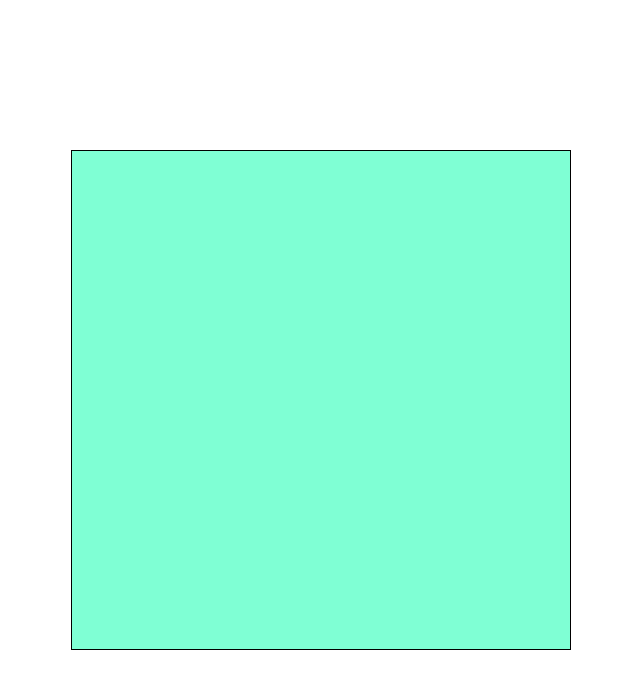
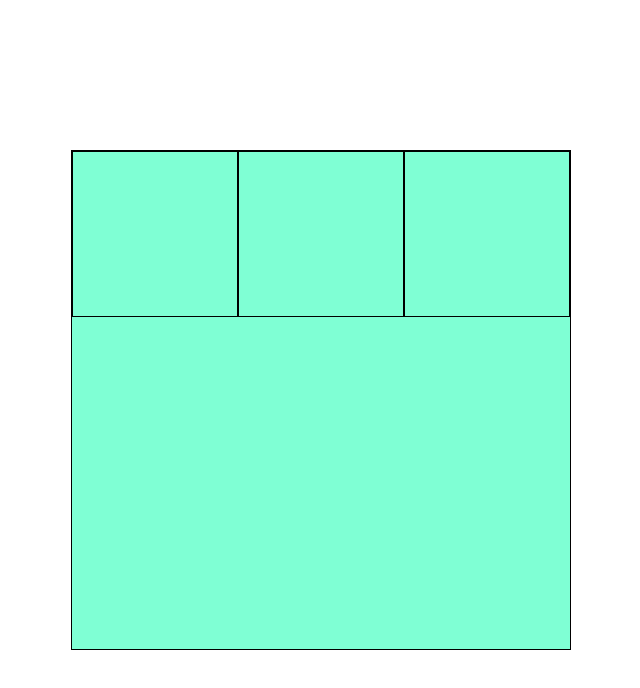
Before and after one commit to Albatraoz12/tictactoe, a React (Vite) app: page / in a window 1280 px wide. Shown: the top 688 px of the page, without its empty margins (319-959 px from the left). Built offline with nearby package versions, Linux system fonts and the light colour scheme.

Commit message:
display 3 squares and add value and function no logic

```diff
--- a/src/App.jsx
+++ b/src/App.jsx
@@ -1,13 +1,23 @@
 /* eslint-disable no-unused-vars */
 import './App.css';
 import { useState } from 'react';
+import Square from './components/Square';
 
 function App() {
+  //Map board 3x9
   const [board, setBoard] = useState(['', '', '', '', '', '', '', '', '']);
+
+  //Check winner or loser logic for the game
+  const chooseSquare = (squareIndex) => {};
+
   return (
     <main>
       <section className='board'>
-        <div className='row'></div>
+        <div className='row'>
+          <Square value={board[0]} chooseSquare={() => chooseSquare(0)} />
+          <Square value={board[1]} chooseSquare={() => chooseSquare(1)} />
+          <Square value={board[2]} chooseSquare={() => chooseSquare(2)} />
+        </div>
         <div className='row'></div>
         <div className='row'></div>
       </section>
```
